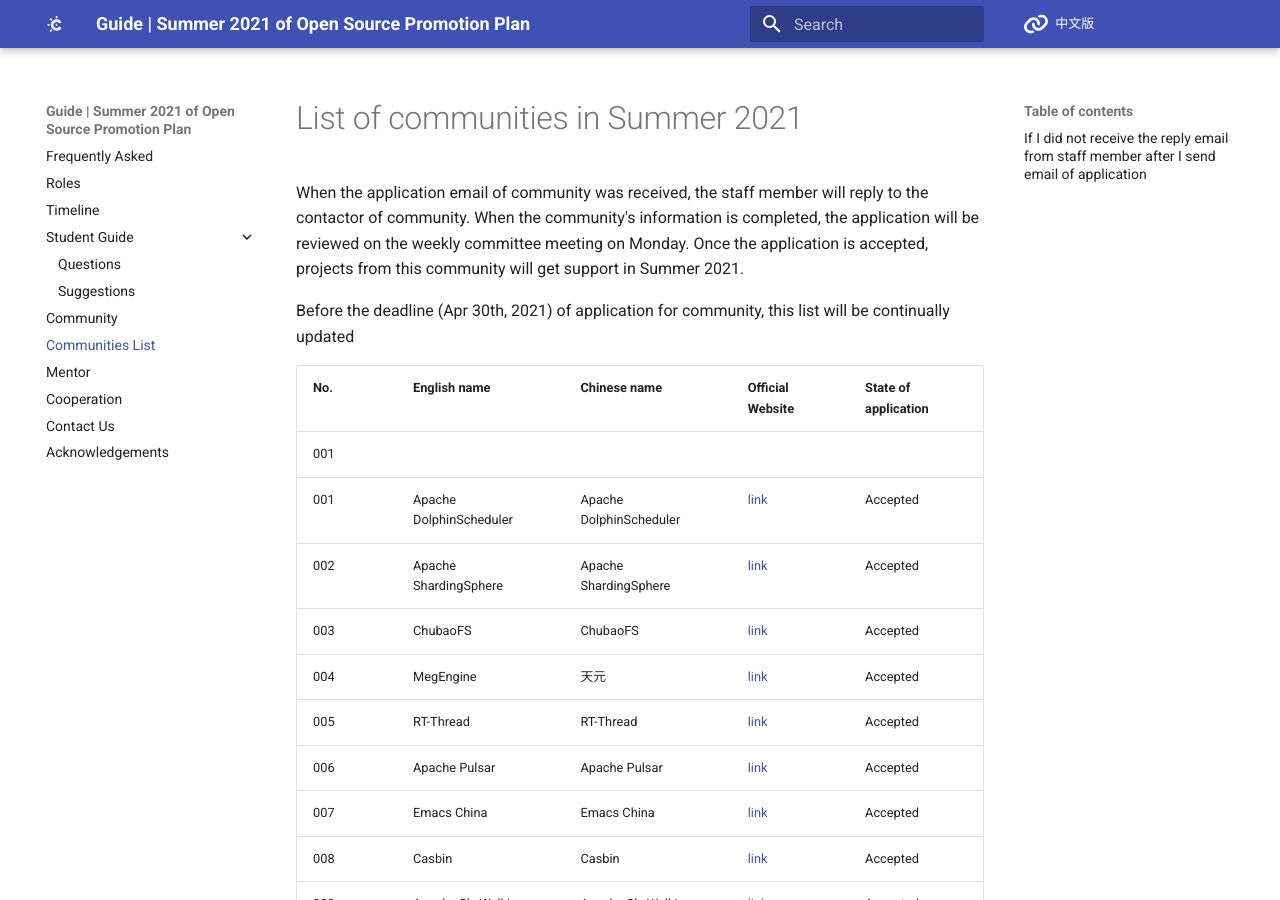
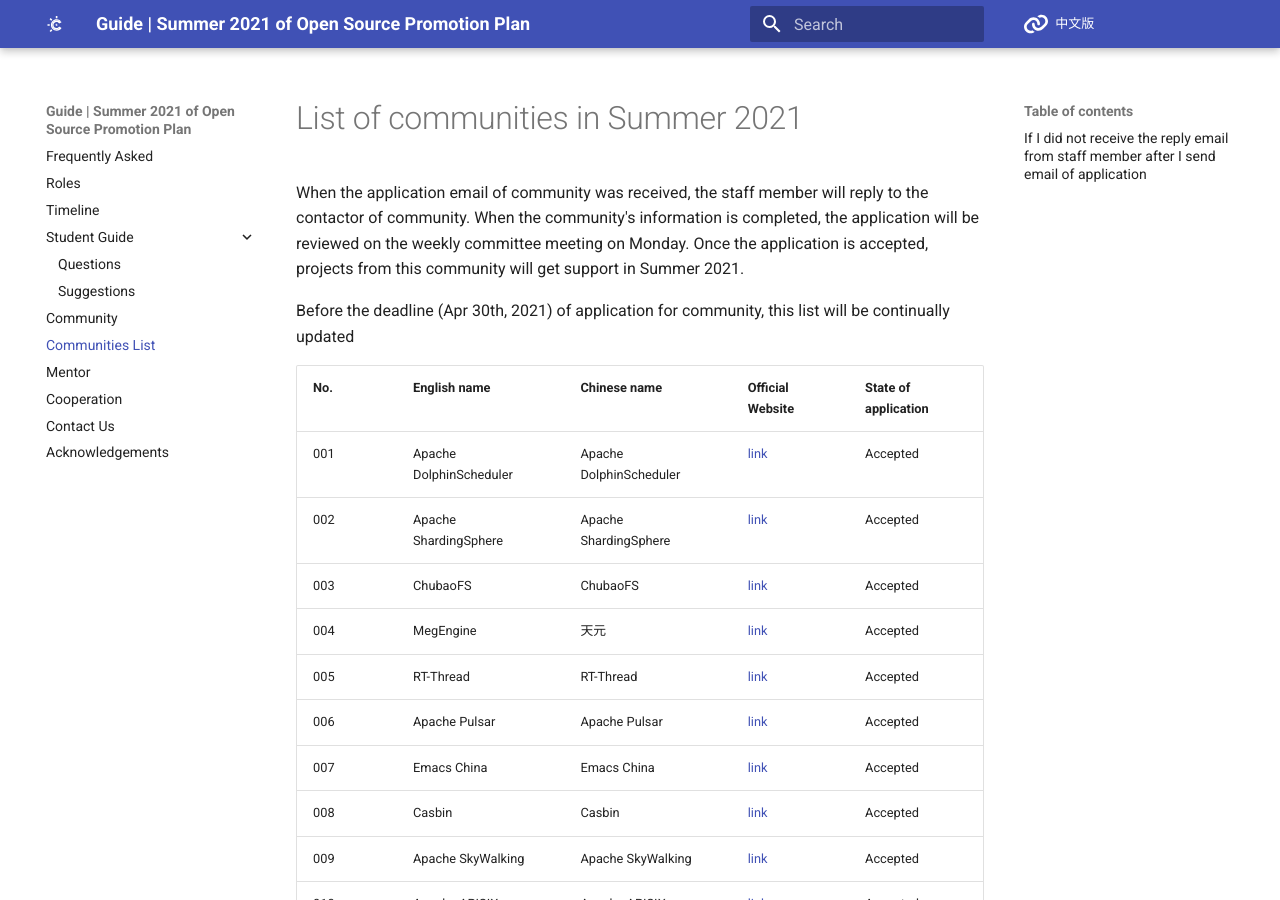
Before and after one commit to summer-ospp/help-en, an MkDocs documentation site: the page built from docs/communities-list.md, in a window 1280 px wide and 900 px high. Built offline with MkDocs 1.6.1 and Material for MkDocs 9.7.7, drawn with Linux system fonts in a browser that asks for light colours; comment, search, counter and statistics services are not loaded.

Commit message:
small fix.

```diff
--- a/docs/communities-list.md
+++ b/docs/communities-list.md
@@ -6,7 +6,6 @@ Before the deadline (Apr 30th, 2021) of application for community, this list wil
 
 | No. | English name            | Chinese name            | Official Website                                       | State of application |
 | --- | ----------------------- | ----------------------- | ------------------------------------------------------ | -------------------- |
-| 001 |                         |                         |                                                        |                      |
 | 001 | Apache DolphinScheduler | Apache DolphinScheduler | [link](https://dolphinscheduler.apache.org/)           | Accepted             |
 | 002 | Apache ShardingSphere   | Apache ShardingSphere   | [link](http://shardingsphere.apache.org/index_zh.html) | Accepted             |
 | 003 | ChubaoFS                | ChubaoFS                | [link](https://github.com/chubaofs/chubaofs)           | Accepted             |
```
